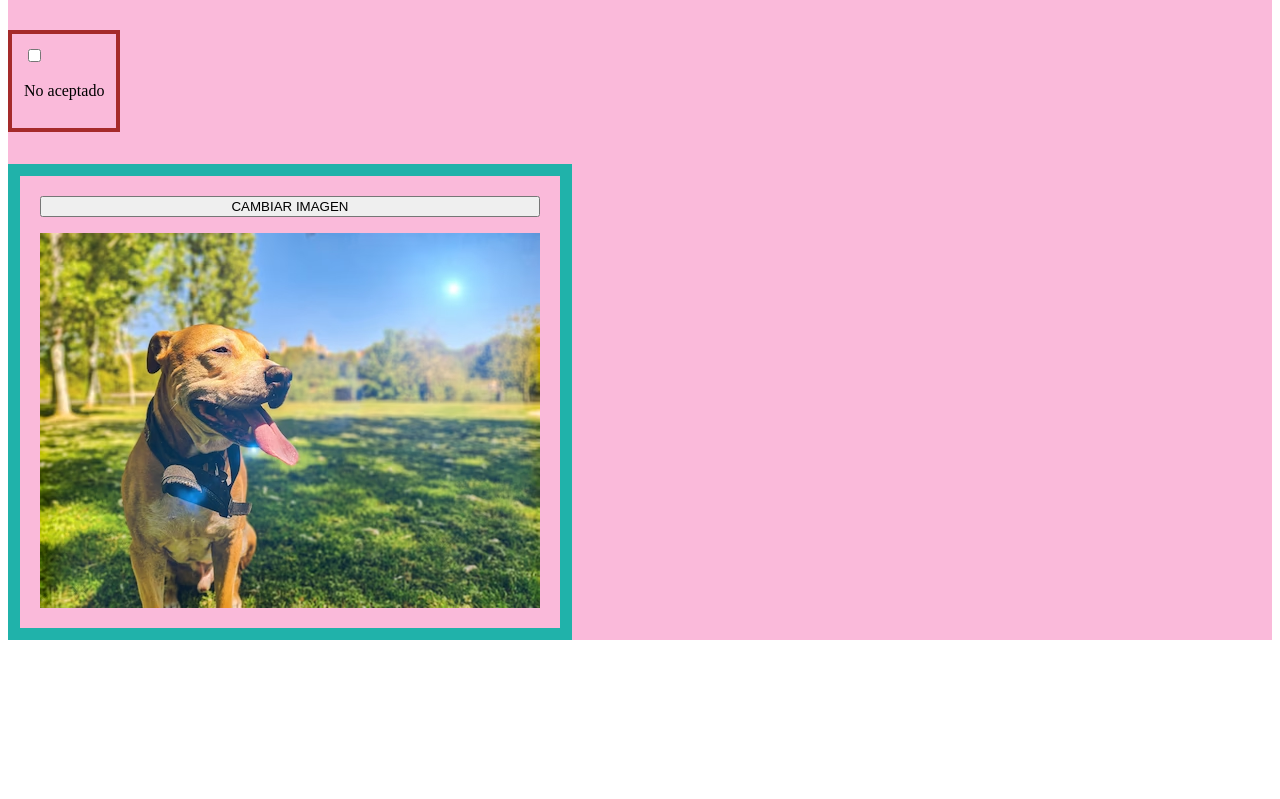
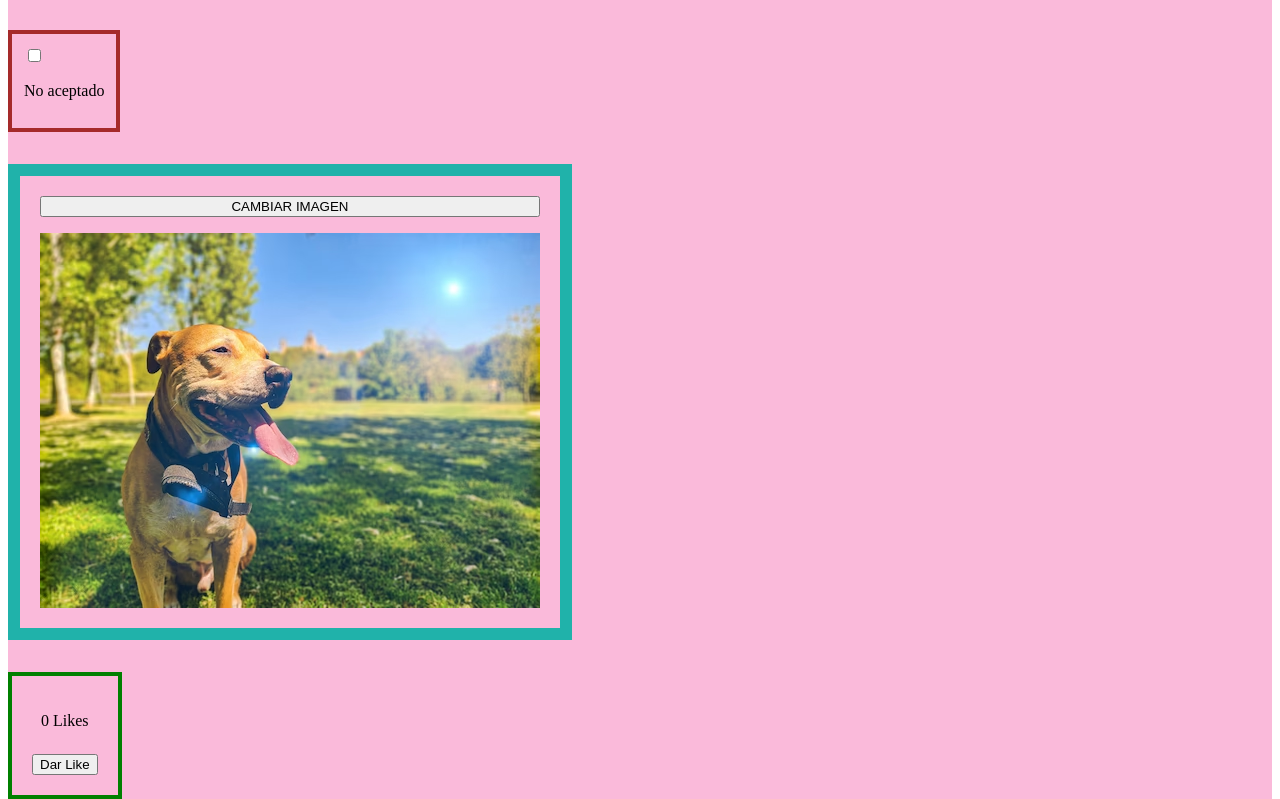
Before and after one commit to javier-ibanez-vizuete/react-usestate, a React (Vite) app: page / in a window 1280 px wide. Shown: the part 858-1657 px from the top of the page. Before the commit the page ends 1498 px from the top, so only its background shows below. Built offline with nearby package versions, Linux system fonts and the light colour scheme.

Commit message:
feat(app): add a like button to add a like to the like's display

```diff
--- a/src/App.jsx
+++ b/src/App.jsx
@@ -8,6 +8,7 @@ import { TaskList } from "./components/TaskList/TaskList";
 import { FakeNavigation } from "./components/FakeNavigation/FakeNavigation";
 import { CheckBox } from "./components/CheckBox/CheckBox";
 import { ImageChanger } from "./components/ImageChanger/ImageChanger";
+import { LikeBtn } from "./components/LikeBtn/LikeBtn";
 
 export const App = () => {
 	const [count, setCount] = useState(0);
@@ -25,6 +26,7 @@ export const App = () => {
 			<FakeNavigation btnName={"ajustes"} textContent={"Boton ajustes"} />
 			<CheckBox />
 			<ImageChanger />
+			<LikeBtn />
 		</>
 	);
 };
--- /dev/null
+++ b/src/components/LikeBtn/LikeBtn.css
@@ -0,0 +1,9 @@
+.like-btn-container {
+	display: flex;
+	flex-direction: column;
+	align-items: center;
+	gap: 0.5rem;
+
+	padding: 20px;
+	border: 4px solid green;
+}
--- /dev/null
+++ b/src/components/LikeBtn/LikeBtn.jsx
@@ -0,0 +1,13 @@
+import { useState } from "react";
+import "./LikeBtn.css";
+
+export const LikeBtn = () => {
+	const [likes, setLikes] = useState(0);
+	const upgradeLikes = () => setLikes(likes + 1);
+	return (
+		<div className="like-btn-container">
+			<p>{likes} Likes</p>
+			<button onClick={upgradeLikes}>Dar Like</button>
+		</div>
+	);
+};
```
